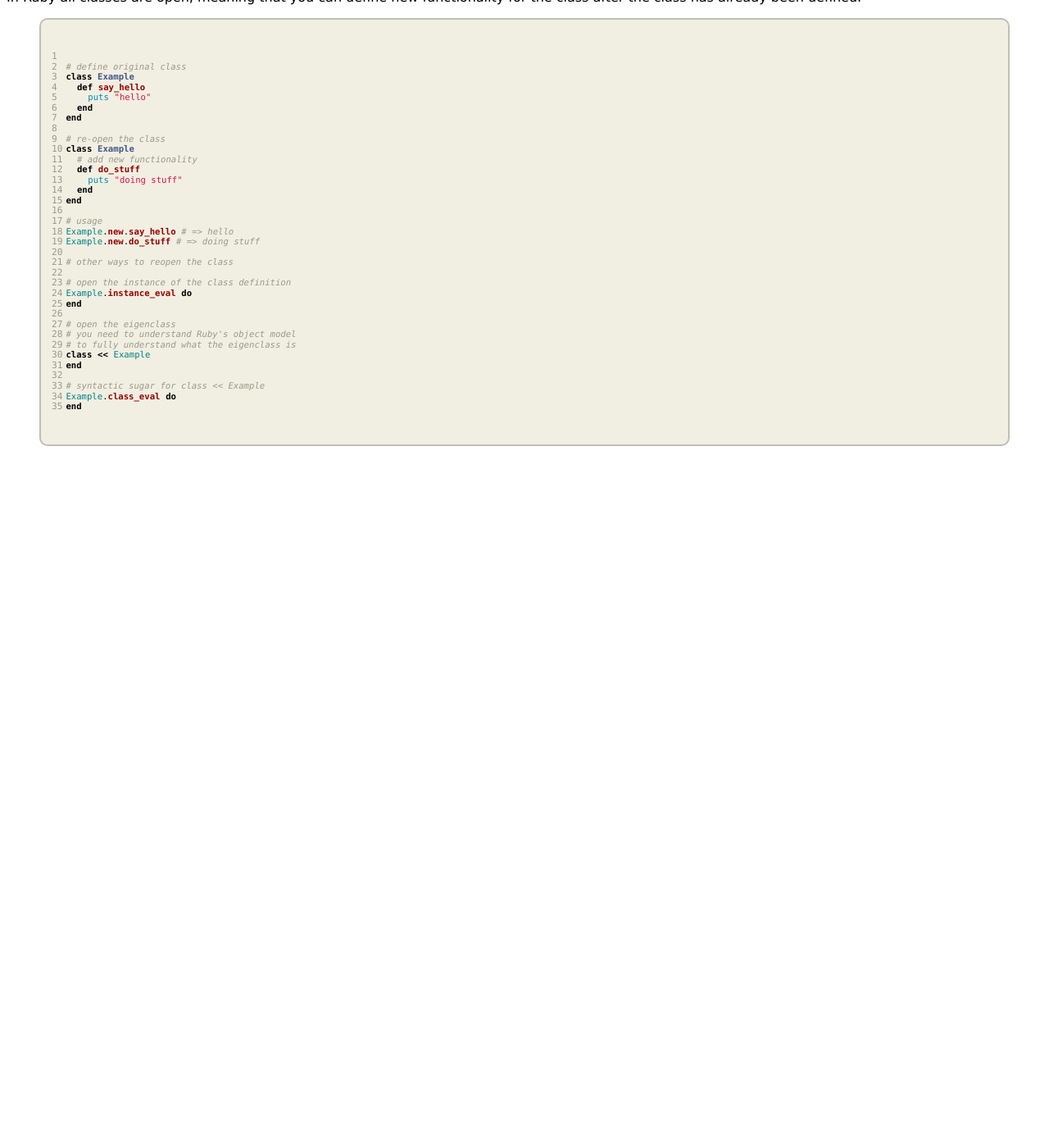
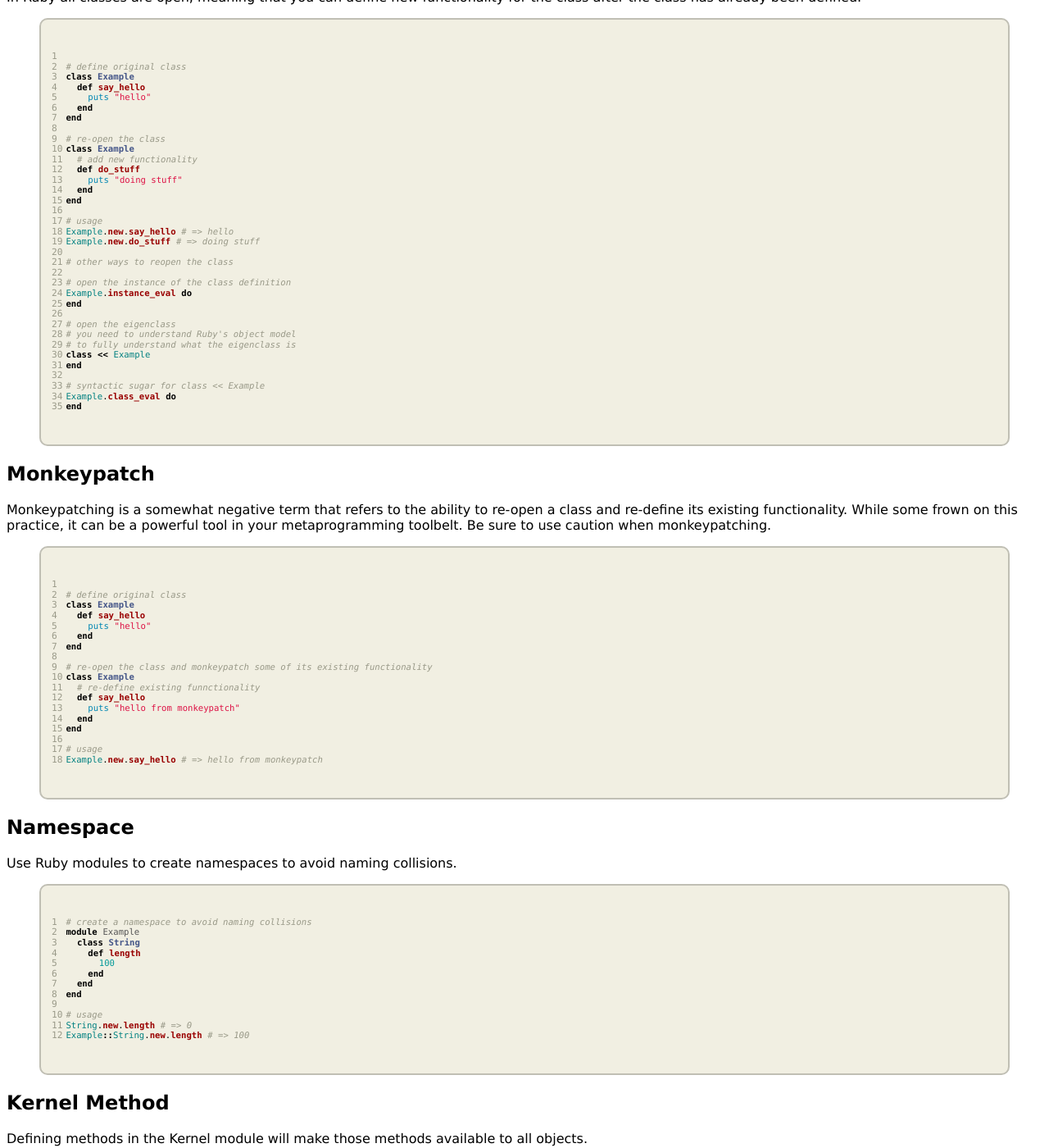
Before and after one commit to hopsoft/hopsoft.github.io, a Jekyll site: the page built from _posts/2011-01-11-ruby-metaprogramming-idioms.markdown, in a window 1280 px wide and 1400 px high, scrolled down 270 px. Shown: the whole window at 82% size. Built offline with Jekyll 4.4.1, drawn with Linux system fonts in a browser that asks for light colours; before the commit the page ends 900 px from its top, so only the background shows below that; some of the changed text lies outside the part shown.

Commit message:
Updates to ruby metaprogramming post.

```diff
--- a/_posts/2011-01-11-ruby-metaprogramming-idioms.markdown
+++ b/_posts/2011-01-11-ruby-metaprogramming-idioms.markdown
@@ -50,3 +50,194 @@
 Example.class_eval do
 end
 {% endhighlight %}
+
+## Monkeypatch
+Monkeypatching is a somewhat negative term that refers to the ability to re-open a class and re-define its existing functionality.  While some frown on this practice, it can be a powerful tool in your metaprogramming toolbelt.  Be sure to use caution when monkeypatching.
+{% highlight ruby linenos %}
+# define original class
+class Example
+  def say_hello
+    puts "hello"
+  end
+end
+
+# re-open the class and monkeypatch some of its existing functionality
+class Example
+  # re-define existing funnctionality
+  def say_hello
+    puts "hello from monkeypatch"
+  end
+end
+
+# usage
+Example.new.say_hello # => hello from monkeypatch
+{% endhighlight %}
+
+## Namespace
+Use Ruby modules to create namespaces to avoid naming collisions.
+{% highlight ruby linenos %}
+# create a namespace to avoid naming collisions
+module Example
+  class String
+    def length
+      100
+    end
+  end
+end
+
+# usage
+String.new.length # => 0
+Example::String.new.length # => 100
+{% endhighlight %}
+
+## Kernel Method
+Defining methods in the Kernel module will make those methods available to all objects.
+{% highlight ruby linenos %}
+# add a kernel method to make it available to all objects
+# this example also serves to illustrate that everything in Ruby is an object
+module Kernel
+  def say_hello
+    puts "hello from #{self.class.name}"
+  end
+end
+
+# usage
+Class.say_hello # => hello from Class
+Object.say_hello # => hello from Class
+Object.new.say_hello # => hello from Object
+1.say_hello # => hello from Fixnum
+"".say_hello # => hello from String
+{% endhighlight %}
+
+## Dynamic Dispatch
+Ruby supports calling methods at runtime even if you don't know what those methods are at design time.
+{% highlight ruby linenos %}
+# add methods that provide the ability
+# to dynamically call unknown methods on objects
+def invoke(object, method_name)
+  object.send(method_name)
+end
+
+def invoke_with_args(object, method_name, *args)
+  object.send(method_name, *args)
+end
+
+# usage
+invoke("get my length", :length) # => 13
+invoke("reverse me", :reverse) # => em esrever
+invoke_with_args("remove all letter e's", :delete, "e") # => rmov all lttr 's
+{% endhighlight %}
+
+
+## Pattern Dispatch
+{% highlight ruby linenos %}
+{% endhighlight %}
+
+## Dynamic Method
+{% highlight ruby linenos %}
+{% endhighlight %}
+
+
+## Ghost Method
+{% highlight ruby linenos %}
+{% endhighlight %}
+
+## Dynamic Proxy
+{% highlight ruby linenos %}
+{% endhighlight %}
+
+## Blank Slate
+{% highlight ruby linenos %}
+{% endhighlight %}
+
+## Scope Gate
+{% highlight ruby linenos %}
+{% endhighlight %}
+
+## Flat Scope
+{% highlight ruby linenos %}
+{% endhighlight %}
+
+## Shared Scope
+{% highlight ruby linenos %}
+{% endhighlight %}
+
+## Context Probe
+{% highlight ruby linenos %}
+{% endhighlight %}
+
+## Clean Room
+{% highlight ruby linenos %}
+{% endhighlight %}
+
+## Deferred Evaluation
+{% highlight ruby linenos %}
+{% endhighlight %}
+
+## Class Instance Variable
+{% highlight ruby linenos %}
+{% endhighlight %}
+
+## Singleton Method
+{% highlight ruby linenos %}
+{% endhighlight %}
+
+## Class Macro
+{% highlight ruby linenos %}
+{% endhighlight %}
+
+## Class Extension
+{% highlight ruby linenos %}
+{% endhighlight %}
+
+## Object Extension
+{% highlight ruby linenos %}
+{% endhighlight %}
+
+## Around Alias
+{% highlight ruby linenos %}
+{% endhighlight %}
+
+## String of Code
+{% highlight ruby linenos %}
+{% endhighlight %}
+
+## Code Processor
+{% highlight ruby linenos %}
+{% endhighlight %}
+
+## Sandbox
+{% highlight ruby linenos %}
+{% endhighlight %}
+
+## Hook Method
+{% highlight ruby linenos %}
+{% endhighlight %}
+
+## Class Extension Mixin
+{% highlight ruby linenos %}
+{% endhighlight %}
+
+## Mimic Method
+{% highlight ruby linenos %}
+{% endhighlight %}
+
+## Lazy Instance Variable
+{% highlight ruby linenos %}
+{% endhighlight %}
+
+## Named Arguments
+{% highlight ruby linenos %}
+{% endhighlight %}
+
+## Argument Array
+{% highlight ruby linenos %}
+{% endhighlight %}
+
+## Self Yield
+{% highlight ruby linenos %}
+{% endhighlight %}
+
+## Symbol to Proc
+{% highlight ruby linenos %}
+{% endhighlight %}
```
